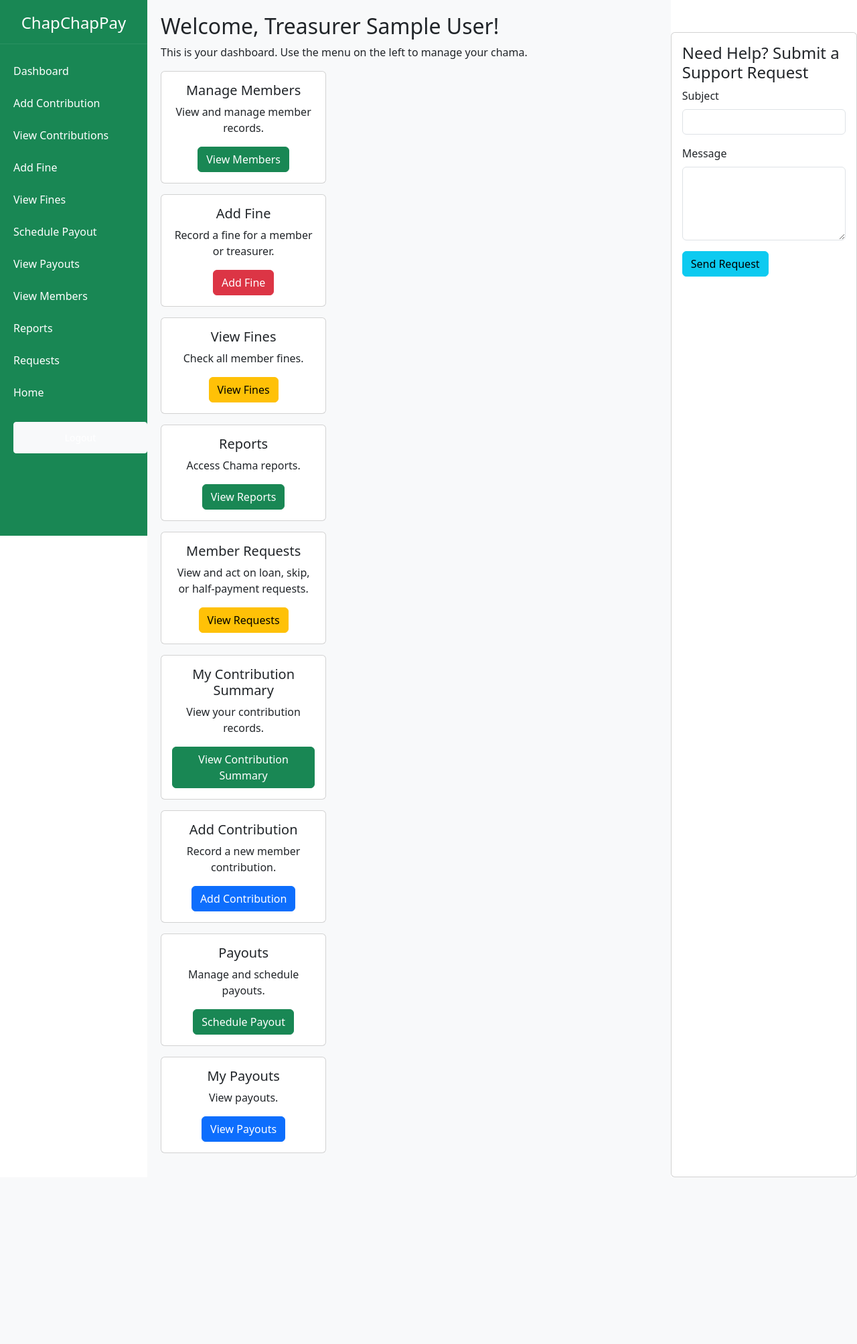
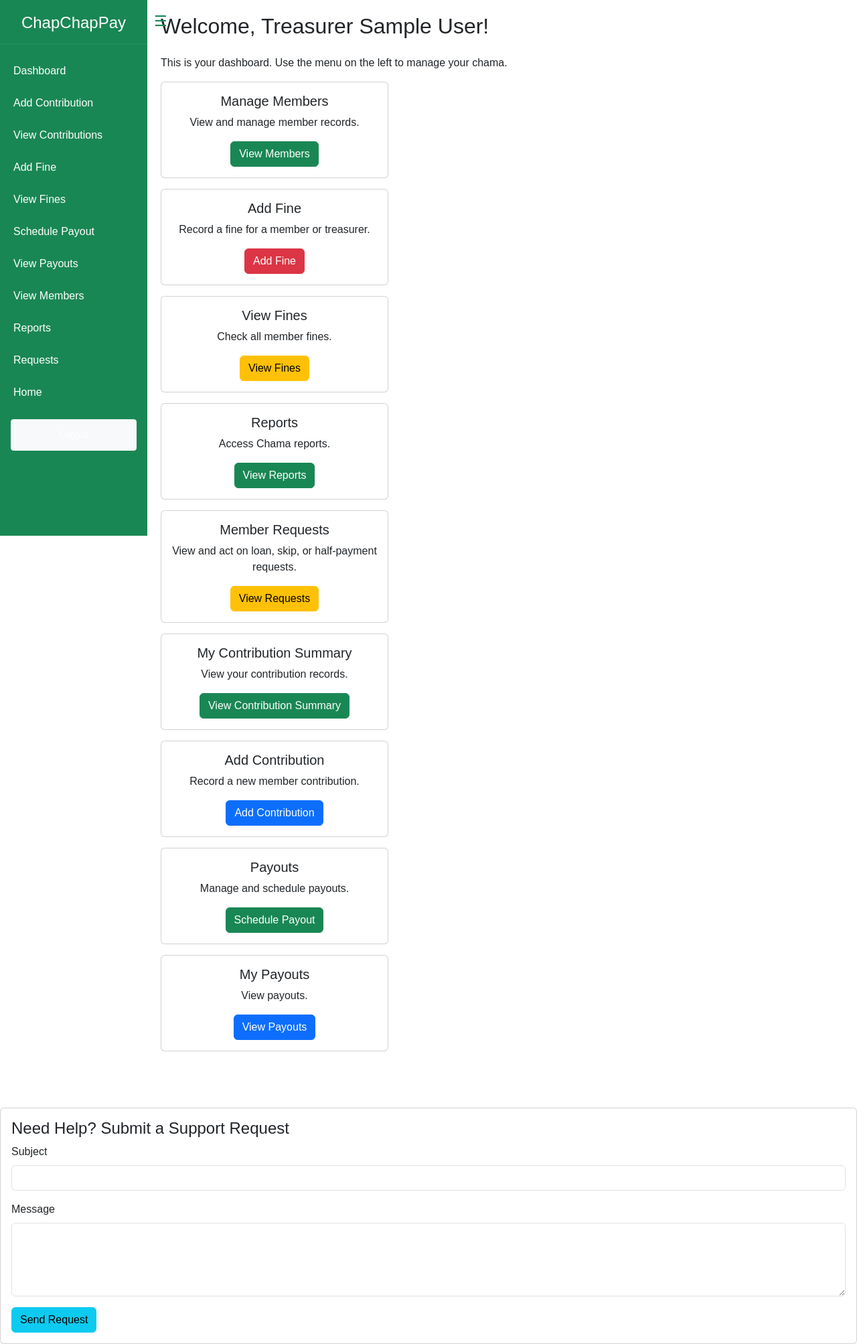
Before and after one commit to mukamisrealm/ChapChapPay, a PHP site: page /treasurerdashboard.php in a window 1280 px wide. Shown: the whole page at 67% size. Before the commit the page ends 1758 px from the top, so only its background shows below. Run offline with PHP 8.4, Linux system fonts and the light colour scheme; the visitor is signed in with stand-in values (Sample User, id 1).

Commit message:
modified sidebar

```diff
--- a/add_contrib.php
+++ b/add_contrib.php
@@ -38,6 +38,7 @@ $members = $conn->query("SELECT id, name FROM users WHERE role = 'member' OR rol
 </head>
 <body class="bg-light">
 
+<?php include 'treasurer_sidebar.php'; ?>
 <div class="container mt-5">
   <h3>Add a Contribution</h3>
 
--- a/add_fine.php
+++ b/add_fine.php
@@ -38,6 +38,8 @@ $members = $conn->query("SELECT id, name FROM users WHERE role IN ('member', 'tr
   <link href="https://cdn.jsdelivr.net/npm/bootstrap@5.3.0/dist/css/bootstrap.min.css" rel="stylesheet">
 </head>
 <body class="bg-light">
+
+<?php include 'treasurer_sidebar.php'; ?>
 <div class="container mt-5">
   <h3>Record a Fine</h3>
 
--- /dev/null
+++ b/treasurer_sidebar.php
@@ -0,0 +1,100 @@
+<!-- treasurer_sidebar.php -->
+<style>
+  body {
+    margin: 0;
+    font-family: Arial, sans-serif;
+  }
+
+  .sidebar {
+    height: 100vh;
+    width: 220px;
+    position: fixed;
+    top: 0;
+    left: 0;
+    background-color: #198754;
+    color: white;
+    padding-top: 20px;
+    transition: width 0.3s;
+  }
+
+  .sidebar a {
+    display: block;
+    padding: 12px 20px;
+    color: white;
+    text-decoration: none;
+  }
+
+  .sidebar a:hover {
+    background-color: #145c3d;
+  }
+
+  .sidebar-toggle {
+    position: fixed;
+    top: 15px;
+    left: 230px;
+    font-size: 22px;
+    cursor: pointer;
+    z-index: 999;
+    color: #198754;
+  }
+
+  @media (max-width: 768px) {
+    .sidebar {
+      width: 0;
+      overflow: hidden;
+    }
+
+    .sidebar.active {
+      width: 220px;
+    }
+
+    .sidebar-toggle {
+      left: 10px;
+    }
+
+    .main-content {
+      margin-left: 0 !important;
+    }
+  }
+
+  .main-content {
+    margin-left: 220px;
+    padding: 20px;
+    transition: margin-left 0.3s;
+  }
+
+  .main-content.full {
+    margin-left: 0;
+  }
+</style>
+
+<!-- Sidebar toggle button -->
+<div class="sidebar-toggle" onclick="toggleSidebar()">☰</div>
+
+<!-- Sidebar -->
+<div class="sidebar" id="sidebar">
+  <h4 class="text-center">ChapChapPay</h4>
+  <hr style="border-color: rgba(255,255,255,0.3);">
+
+  <a href="treasurerdashboard.php">Dashboard</a>
+  <a href="add_contrib.php">Add Contribution</a>
+  <a href="view_contrib.php">View Contributions</a>
+  <a href="add_fine.php">Add Fine</a>
+  <a href="view_fines.php">View Fines</a>
+  <a href="schedule_payout.php">Schedule Payout</a>
+  <a href="view_payouts.php">View Payouts</a>
+  <a href="view_members.php">View Members</a>
+  <a href="view_reports.php">Reports</a>
+  <a href="view_requests.php">Requests</a>
+  <a href="index.php">Home</a>
+  <a href="logout.php" class="btn btn-light btn-sm m-3">Logout</a>
+</div>
+
+<script>
+  function toggleSidebar() {
+    const sidebar = document.getElementById('sidebar');
+    const content = document.querySelector('.main-content');
+    sidebar.classList.toggle('active');
+    content.classList.toggle('full');
+  }
+</script>
--- a/treasurerdashboard.php
+++ b/treasurerdashboard.php
@@ -11,75 +11,19 @@ if (!isset($_SESSION['name']) || strtolower($_SESSION['role']) !== 'treasurer')
 $name = $_SESSION['name'];
 ?>
 
-
 <!DOCTYPE html>
 <html lang="en">
 <head>
   <meta charset="UTF-8">
   <title>Treasurer Dashboard</title>
   <link href="https://cdn.jsdelivr.net/npm/bootstrap@5.3.0/dist/css/bootstrap.min.css" rel="stylesheet">
-  <style>
-    body {
-      display: flex;
-      min-height: 100vh;
-    }
-
-    .sidebar {
-      width: 220px;
-      background-color: #198754;
-      color: white;
-      padding-top: 20px;
-      position: fixed;
-      height: 100%;
-    }
-
-    .sidebar a {
-      color: white;
-      display: block;
-      padding: 12px 20px;
-      text-decoration: none;
-    }
-
-    .sidebar a:hover {
-      background-color: #145c3d;
-    }
-
-    .main-content {
-      margin-left: 220px;
-      padding: 20px;
-      width: 100%;
-      background-color: #f8f9fa;
-    }
-
-    .logout-btn {
-      margin-top: 20px;
-      margin-left: 20px;
-    }
-  </style>
 </head>
 <body>
 
-<div class="sidebar">
-  <h4 class="text-center">ChapChapPay</h4>
-  <hr style="border-color: rgba(255,255,255,0.3);">
-
-  <a href="treasurerdashboard.php">Dashboard</a>
-  <a href="add_contrib.php">Add Contribution</a>
-  <a href="view_contrib.php">View Contributions</a>
-  <a href="add_fine.php">Add Fine</a>
-  <a href="view_fines.php">View Fines</a>
-  <a href="schedule_payout.php">Schedule Payout</a>
-  <a href="view_payouts.php">View Payouts</a>
-  <a href="view_members.php">View Members</a>
-  <a href="view_reports.php">Reports</a>
-  <a href="view_requests.php">Requests</a>
-  <a href="index.php">Home</a>
-
-  <a href="logout.php" class="btn btn-light btn-sm logout-btn">Logout</a>
-</div>
+<?php include 'treasurer_sidebar.php'; ?>
 
 <div class="main-content">
-  <h2>Welcome, Treasurer <?php echo htmlspecialchars($name); ?>!</h2>
+  <h2 class="mb-4">Welcome, Treasurer <?php echo htmlspecialchars($name); ?>!</h2>
 
   <p>This is your dashboard. Use the menu on the left to manage your chama.</p>
 
```
